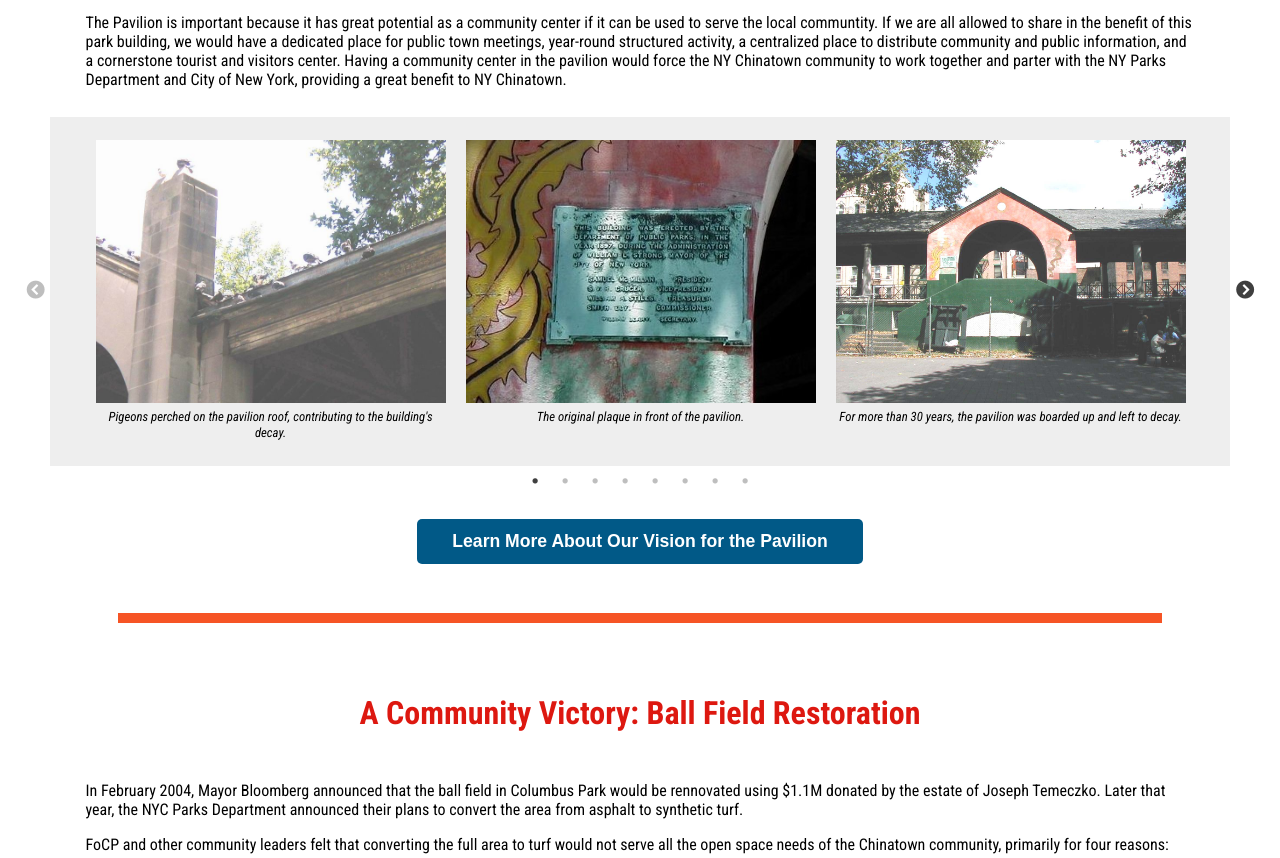
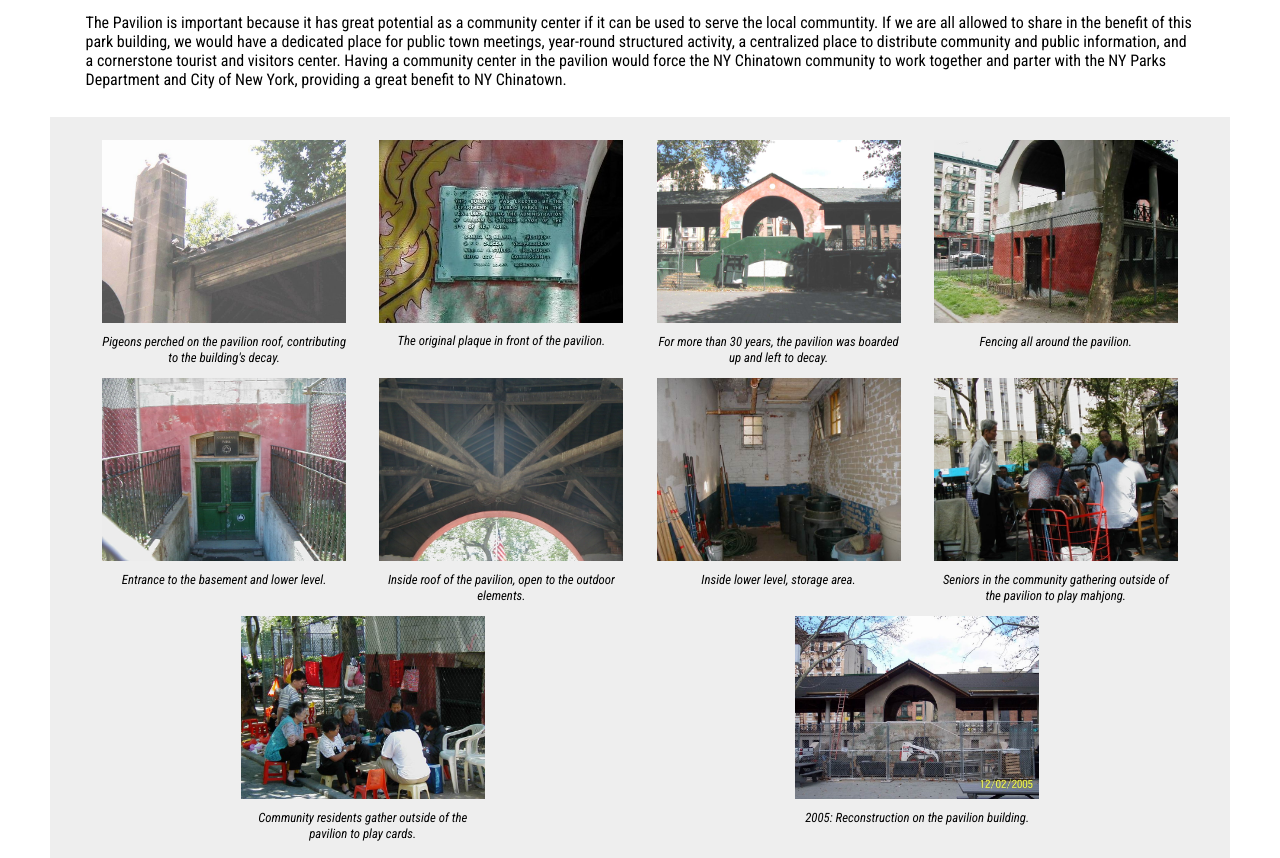
Before and after one commit to jngong/focp-ny-website, a plain HTML site: page about-columbus-park.html in a window 1280 px wide. Shown: the part 1000-1858 px from the top of the page. Drawn offline with Linux system fonts and the light colour scheme.

Commit message:
disabled slick from about park page

```diff
--- a/about-columbus-park.html
+++ b/about-columbus-park.html
@@ -4,8 +4,8 @@
     <meta charset="utf-8">
     <title>About the Park | Friends of Columbus Park | Chinatown, NY</title>
     <link href="https://fonts.googleapis.com/css?family=Roboto|Roboto+Condensed:400,400i,700" rel="stylesheet">
-    <link rel="stylesheet" type="text/css" href="slick/slick.css"/>
-    <link rel="stylesheet" type="text/css" href="slick/slick-theme.css"/>
+    <!-- <link rel="stylesheet" type="text/css" href="slick/slick.css"/>
+    <link rel="stylesheet" type="text/css" href="slick/slick-theme.css"/> -->
     <link rel="stylesheet" type="text/css" href="css/jquery.fancybox.min.css">
     <link rel="stylesheet" href="https://use.fontawesome.com/releases/v5.8.2/css/all.css" integrity="sha384-oS3vJWv+0UjzBfQzYUhtDYW+Pj2yciDJxpsK1OYPAYjqT085Qq/1cq5FLXAZQ7Ay" crossorigin="anonymous">
     <link rel="stylesheet" href="css/styles.css">
@@ -256,7 +256,7 @@
       </div>
     </div>  <!-- end of footer container div  -->
     <script src="js/jquery-3.4.1.js"></script>
-    <script src="slick/slick.min.js"></script>
+    <!-- <script src="slick/slick.min.js"></script> -->
     <script src="js/jquery.fancybox.min.js"></script>
     <script src="js/main.js"></script>
   </body>
```
